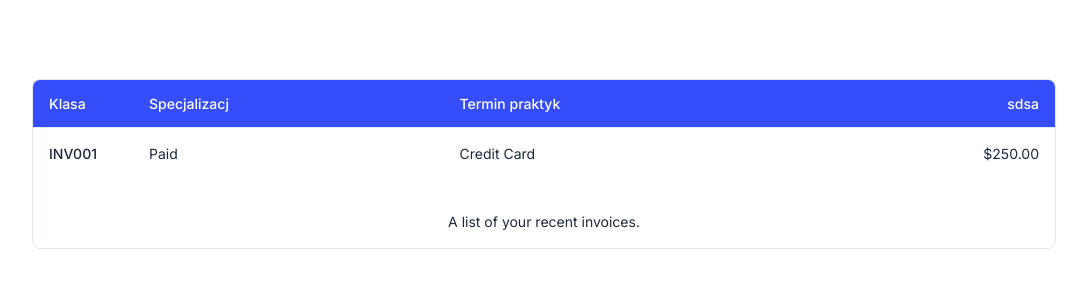
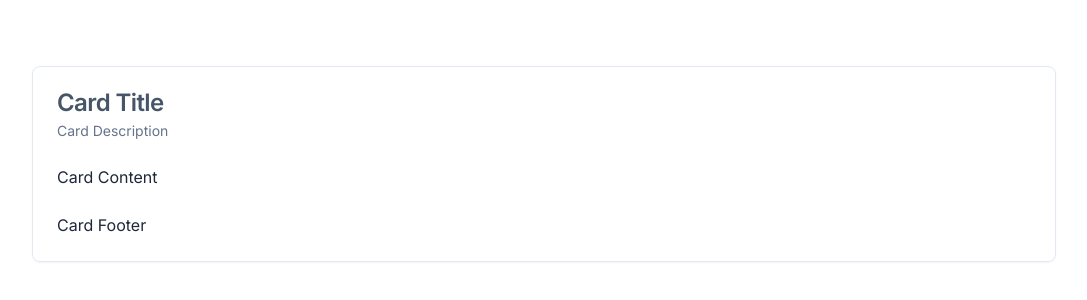
Before and after one commit to CyberSecurityLabPL/elektronik-webpage, a Next.js app in the folder frontend/: page / in a window 1280 px wide. Shown: the part 236-536 px from the top of the page, without its empty margins (96-1183 px from the left). Built offline with nearby package versions, Linux system fonts and the light colour scheme.

Commit message:
card variant, table fix

```diff
--- a/frontend/src/app/page.tsx
+++ b/frontend/src/app/page.tsx
@@ -1,40 +1,33 @@
+"use client"
 import {
-  Table,
-  TableBody,
-  TableCaption,
-  TableCell,
-  TableHead,
-  TableHeader,
-  TableRow,
-} from "@/components/ui/table"
+  Card,
+  CardContent,
+  CardDescription,
+  CardFooter,
+  CardHeader,
+  CardTitle,
+} from "@/components/ui/card"
+
+
 
 
 export default function Home() {
   return (
-    <main className="w-full h-screen flex justify-center items-center gap-4">
-      <div className="w-4/5">
-      <Table>
-        <TableCaption>A list of your recent invoices.</TableCaption>
-        <TableHeader>
-          <TableRow>
-            <TableHead className="w-[100px]">Klasa</TableHead>
-            <TableHead>Specjalizacj</TableHead>
-            <TableHead>Termin praktyk</TableHead>
-            <TableHead className="text-right">sdsa</TableHead>
-          </TableRow>
-        </TableHeader>
-        <TableBody>
-          <TableRow>
-            <TableCell className="font-medium">INV001</TableCell>
-            <TableCell>Paid</TableCell>
-            <TableCell>Credit Card</TableCell>
-            <TableCell className="text-right">$250.00</TableCell>
-          </TableRow>
-        </TableBody>
-      </Table>
+    <main className="w-full h-screen flex justify-center items-center gap-4 ">
+      <div className="w-4/5 ">
 
-
-
+      <Card variant={'glass'}>
+        <CardHeader>
+          <CardTitle>Card Title</CardTitle>
+          <CardDescription>Card Description</CardDescription>
+        </CardHeader>
+        <CardContent>
+          <p>Card Content</p>
+        </CardContent>
+        <CardFooter>
+          <p>Card Footer</p>
+        </CardFooter>
+      </Card>
 
       </div>
 
--- a/frontend/src/components/ui/card.tsx
+++ b/frontend/src/components/ui/card.tsx
@@ -1,16 +1,34 @@
 import * as React from "react"
-
+import { cva, type VariantProps } from "class-variance-authority"
 import { cn } from "@/lib/utils"
 
+const cardVariants = cva(
+  "rounded-lg border  text-card-foreground shadow-sm",
+  {
+    variants: {
+      variant: {
+        default: "bg-card",
+        glass: " backdrop-filter backdrop-blur-md bg-white/60 "
+      }
+    },
+    defaultVariants: {
+      variant:'default'
+    }
+  }
+)
+export interface CardProps
+  extends React.HTMLAttributes<HTMLDivElement>,
+    VariantProps<typeof cardVariants> {
+  asChild?: boolean
+}
+
 const Card = React.forwardRef<
-  HTMLDivElement,
-  React.HTMLAttributes<HTMLDivElement>
->(({ className, ...props }, ref) => (
+  HTMLDivElement, CardProps
+>(({ className,variant,asChild= false, ...props }, ref) => (
   <div
     ref={ref}
     className={cn(
-      "rounded-lg border bg-card text-card-foreground shadow-sm",
-      className
+      cardVariants({variant, className})
     )}
     {...props}
   />
@@ -36,7 +54,7 @@ const CardTitle = React.forwardRef<
   <h3
     ref={ref}
     className={cn(
-      "text-2xl font-semibold leading-none tracking-tight",
+      "text-2xl text-slate-600 font-semibold leading-none tracking-tight",
       className
     )}
     {...props}
--- a/frontend/src/components/ui/table.tsx
+++ b/frontend/src/components/ui/table.tsx
@@ -30,7 +30,7 @@ const TableBody = React.forwardRef<
 >(({ className, ...props }, ref) => (
   <tbody
     ref={ref}
-    className={cn("[&_tr:last-child]:border-0 [&>tr]:hover:bg-muted/50", className)}
+    className={cn( className)}
     {...props}
   />
 ))
@@ -43,7 +43,7 @@ const TableFooter = React.forwardRef<
   <tfoot
     ref={ref}
     className={cn(
-      "border-t bg-muted/50 font-medium [&>tr]:last:border-b-0",
+      "border-t bg-muted/50 font-medium ",
       className
     )}
     {...props}
@@ -58,7 +58,7 @@ const TableRow = React.forwardRef<
   <tr
     ref={ref}
     className={cn(
-      "border-b transition-colors  data-[state=selected]:bg-muted",
+      "border-b  transition-colors hover:bg-muted/90  data-[state=selected]:bg-muted",
       className
     )}
     {...props}
```
